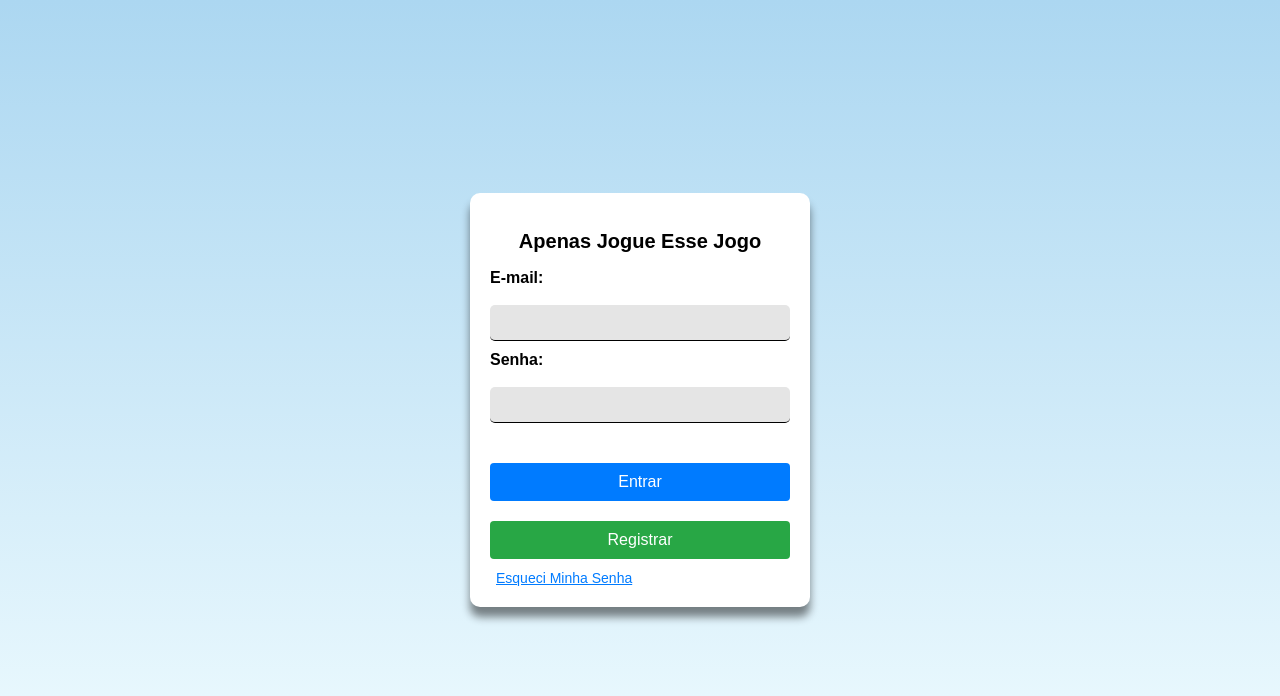
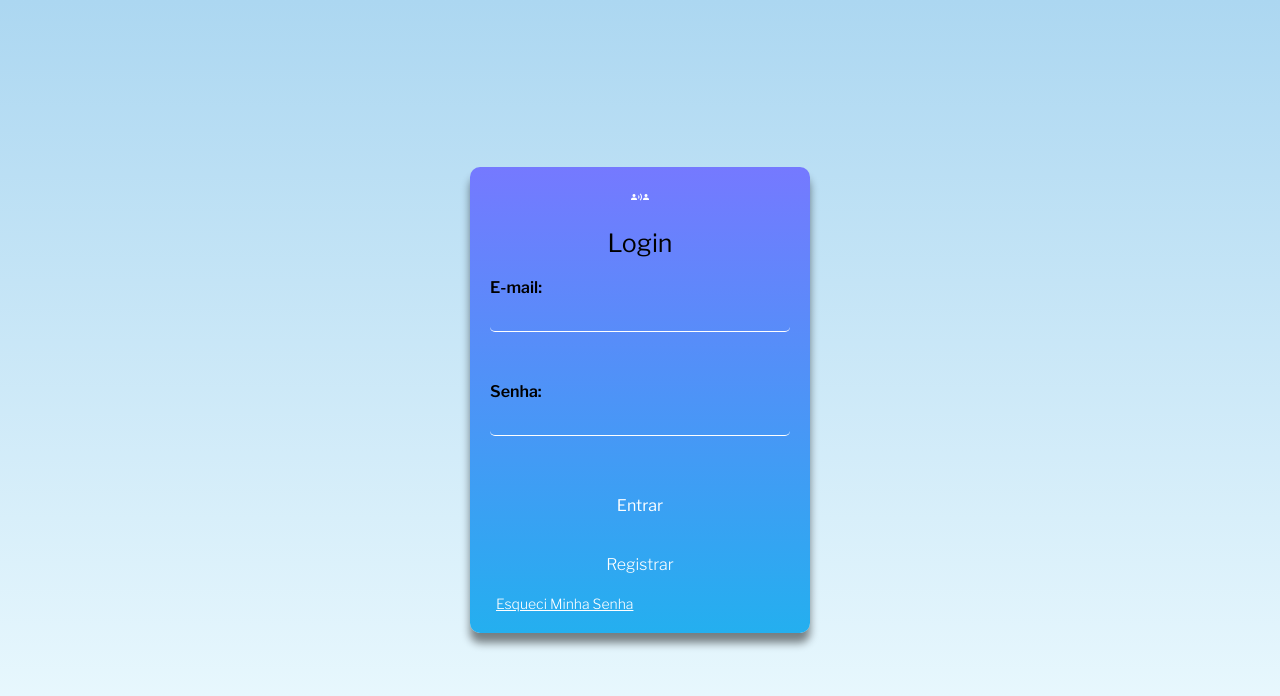
Before and after one commit to rafaelmattoss/apenas-jogue-esse-jogo, a plain HTML site: page index.html in a window 1280 px wide. Drawn offline with nearby package versions, Linux system fonts and the light colour scheme; no server answers.

Commit message:
nova estetica

```diff
--- a/comeco.css
+++ b/comeco.css
@@ -1,4 +1,5 @@
 @charset "UTF-8";
+@import url('https://fonts.googleapis.com/css2?family=Libre+Franklin:ital,wght@0,100..900;1,100..900&display=swap');
 
 /* Reset de estilos básicos */
 
@@ -13,51 +14,80 @@ body {
   }
 
 h2{
-  font-family:Arial, Helvetica, sans-serif  ;
+  font-family: "Libre Franklin", sans-serif;
   color: #000000;
   text-align: center;
-  font-size:20px  ;
+  font-size:25px  ;
+  font-weight: 400;
 
 }
 
 /* Container principal */
 .container {
-    background-color: #fff;
     border-radius: 10px;
     box-shadow: 0 10px 8px rgba(0, 0, 0, 0.479);
     padding: 20px;
     width: 300px;
+    background: #9152f8;
+    background: -webkit-linear-gradient(top, #7579ff, #24afef);
+    background: -o-linear-gradient(top, #7579ff, #24a5ef);
+    background: -moz-linear-gradient(top, #7579ff, #24efa1);
+    background: linear-gradient(top, #7579ff, #2449ef);
 
+}
+
+#iconcontainer{
+  display: flex;
+  margin: auto;
+  width: 100%;
+  justify-content: center;
+
+
+}
+
+#imglogin{
+  font-size: 20px;
+  color: white;
 }
 
 /* Estilos para o formulário */
 form {
     display: flex;
     flex-direction: column;
-    margin-bottom: 30px;
 }
 
 label {
-    margin-bottom: 8px;
+    margin-bottom: -2px;
     font-weight: bold;
+    font-family: "Libre Franklin", sans-serif;
+    font-weight: 600;
 }
 
 input[type="email"],
 input[type="password"] {
     width: calc(100% - 20px);
     padding: 10px;
-    margin: 10px 0;
     border-radius: 5px;
     border: none;
-    border-bottom: 1px solid black;
-    background-color: #e5e5e5;
+    border-bottom: 1px solid rgb(255, 255, 255);
+    background-color: #ffffff00;
+    margin-bottom: 50px;
+    font-family: "Libre Franklin", sans-serif;
+}
 
+input:focus {
+  border: none;
+  outline: none;
+  color: white;
+  font-size: 16px;
+  font-family: "Libre Franklin", sans-serif;
+  font-weight: 500;
 }
 
 /* Botão de Entrar */
 #entrar {
     padding: 10px 20px;
-    background-color: #007bff;
+    font-family: "Libre Franklin", sans-serif;
     color: #fff;
     border: none;
     border-radius: 4px;
@@ -70,21 +100,24 @@ input[type="password"] {
 #recover{
   background: none;
   border: none;
-  color: #007BFF;
+  color: #ffffff;
   cursor: pointer;
   text-decoration: underline;
   font-size: 14px;
+  font-family: "Libre Franklin", sans-serif;
+  font-weight: 300;
 
 }
 
 #entrar:hover {
-    background-color: #0056b3;
+    background-color: #ffffff;
+    color: black;
+    transition: 1s;
 }
 
 /* Link para Registrar */
 a {
     padding: 10px 20px;
-    background-color: #28A745;
     color: #fff;
     border: none;
     border-radius: 4px;
@@ -94,13 +127,17 @@ a {
     text-align: center;
     margin-bottom: 10px;
     text-decoration: none;
+    font-family: "Libre Franklin", sans-serif;
+    font-weight: 300;
 
 
 
 }
 
 a:hover {
-    background-color: #99670b;
+  background-color: #ffffff;
+  color: rgb(0, 0, 0);
+  transition: 1s;
 }
 
 /* Botão de Esqueci Minha Senha */
--- a/index.html
+++ b/index.html
@@ -5,12 +5,20 @@
     <meta name="viewport" content="width=device-width, initial-scale=1.0">
     <title>Tela de Login</title>
     <link rel="stylesheet" href="comeco.css">
+    <link rel="stylesheet" href="https://fonts.googleapis.com/css2?family=Material+Symbols+Outlined:opsz,wght,FILL,GRAD@24,400,0,0" />
     <script src="https://ajax.googleapis.com/ajax/libs/jquery/3.6.0/jquery.min.js"></script>
+
+
 </head>
 <body>
 
 <div class="container">
-    <h2>Apenas Jogue Esse Jogo</h2>
+    <div id="iconcontainer">
+        <span class="material-symbols-outlined" id="imglogin">
+            communication
+            </span>
+    </div>
+    <h2>Login</h2>
     <form action="#" id="form-login">
         <label for="email">E-mail:</label>
         <input type="email" id="email" name="email">
--- a/style.css
+++ b/style.css
@@ -1,4 +1,5 @@
 @charset "UTF-8";
+@import url('https://fonts.googleapis.com/css2?family=Libre+Franklin:ital,wght@0,100..900;1,100..900&display=swap');
 
 /* Estilo para o corpo da página */
 body {
@@ -68,6 +69,8 @@ body {
 #menuconfig li {
     padding: 10px;
     cursor: pointer;
+    font-family: "Libre Franklin", sans-serif;
+
 }
 
 #menuconfig li:hover {
@@ -93,7 +96,7 @@ body {
     color: black; /* Cor do texto cinza escuro */
     padding: 20px;
     border-radius: 20px;
-    font-family: 'Lucida Sans', 'Lucida Sans Regular', 'Lucida Grande', 'Lucida Sans Unicode', Geneva, Verdana, sans-serif;
+    font-family: "Libre Franklin", sans-serif;  ;
     text-align: center;
     display: flex;
     align-items: center;
@@ -116,7 +119,7 @@ body {
     padding: 20px;
     border-radius: 20px;
     color: white;
-    font-family: 'Lucida Sans', 'Lucida Sans Regular', 'Lucida Grande', 'Lucida Sans Unicode', Geneva, Verdana, sans-serif;
+    font-family: "Libre Franklin", sans-serif;  ;
     text-align: center;
     display: flex;
     align-items: center;
@@ -125,6 +128,7 @@ body {
     font-size: 20px;
     animation: pulse 2s infinite;
 }
+
 
 
 .cartacon{
@@ -136,7 +140,7 @@ body {
     padding: 20px;
     border-radius: 20px;
     color: rgb(0, 0, 0);
-    font-family: 'Lucida Sans', 'Lucida Sans Regular', 'Lucida Grande', 'Lucida Sans Unicode', Geneva, Verdana, sans-serif;
+    font-family: "Libre Franklin", sans-serif;  ;
     text-align: center;
     display: flex;
     align-items: center;
@@ -224,7 +228,7 @@ h1 {
     padding: 20px;
     border-radius: 20px;
     color: white;
-    font-family: 'Lucida Sans', 'Lucida Sans Regular', 'Lucida Grande', 'Lucida Sans Unicode', Geneva, Verdana, sans-serif;
+    font-family: "Libre Franklin", sans-serif;  ;
     text-align: center;
     display: flex;
     align-items: center;
```
